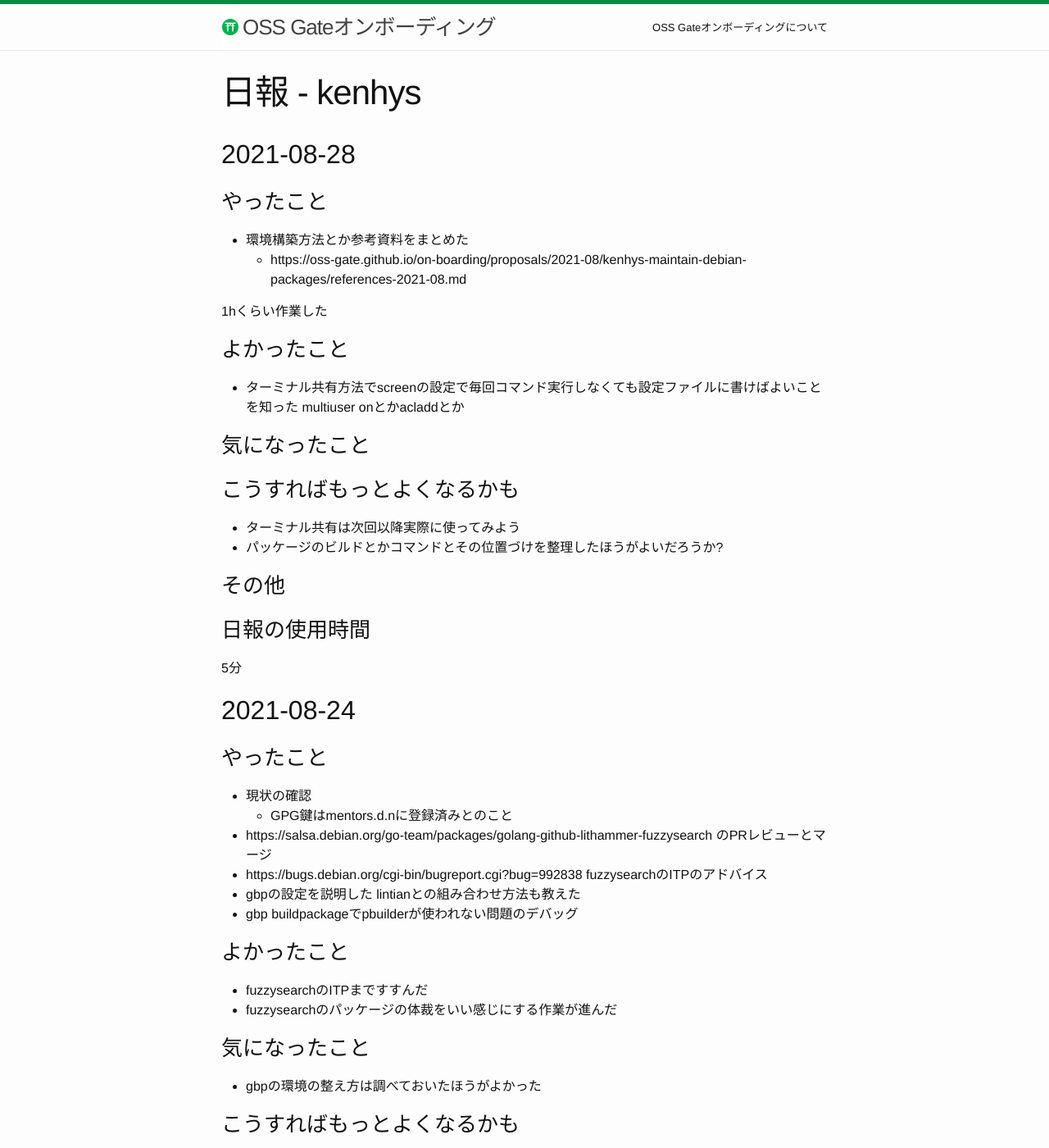
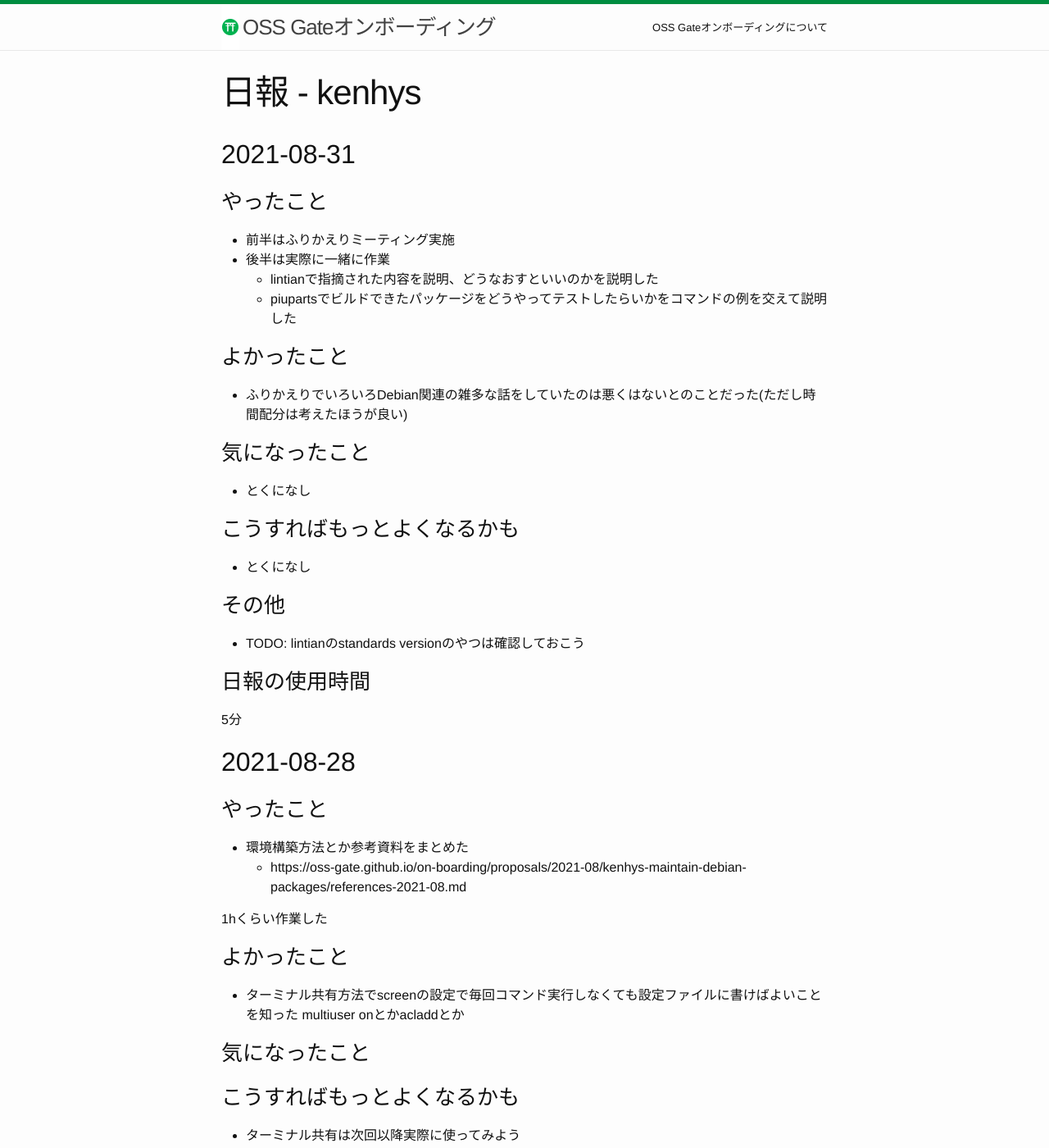
Before and after one commit to oss-gate/on-boarding, a Jekyll site: the page built from proposals/2021-08/kenhys-maintain-debian-packages/daily-report-kenhys.md, in a window 1280 px wide and 1400 px high. Shown: the whole window at 82% size. Built offline with Jekyll 4.4.1, drawn with Linux system fonts in a browser that asks for light colours; Markdown is read by kramdown in place of the engine named in the settings; comment, search, counter and statistics services are not loaded.

Commit message:
2021-08: add 8/21 activity

```diff
--- a/proposals/2021-08/kenhys-maintain-debian-packages/daily-report-kenhys.md
+++ b/proposals/2021-08/kenhys-maintain-debian-packages/daily-report-kenhys.md
@@ -6,6 +6,35 @@ title: 日報 - kenhys
 <!-- ↑の${ID}は自分のGitHubのIDに置き換える。例：日報 - kenhys -->
 
 <!-- 新しい日付を上に書く。つまり、追記するときは上に追記する。 -->
+
+## 2021-08-31
+
+### やったこと
+
+* 前半はふりかえりミーティング実施
+* 後半は実際に一緒に作業
+  * lintianで指摘された内容を説明、どうなおすといいのかを説明した
+  * piupartsでビルドできたパッケージをどうやってテストしたらいかをコマンドの例を交えて説明した
+
+### よかったこと
+
+* ふりかえりでいろいろDebian関連の雑多な話をしていたのは悪くはないとのことだった(ただし時間配分は考えたほうが良い)
+
+### 気になったこと
+
+* とくになし
+
+### こうすればもっとよくなるかも
+
+* とくになし
+
+### その他
+
+* TODO: lintianのstandards versionのやつは確認しておこう
+
+### 日報の使用時間
+
+5分
 
 ## 2021-08-28
 
```
